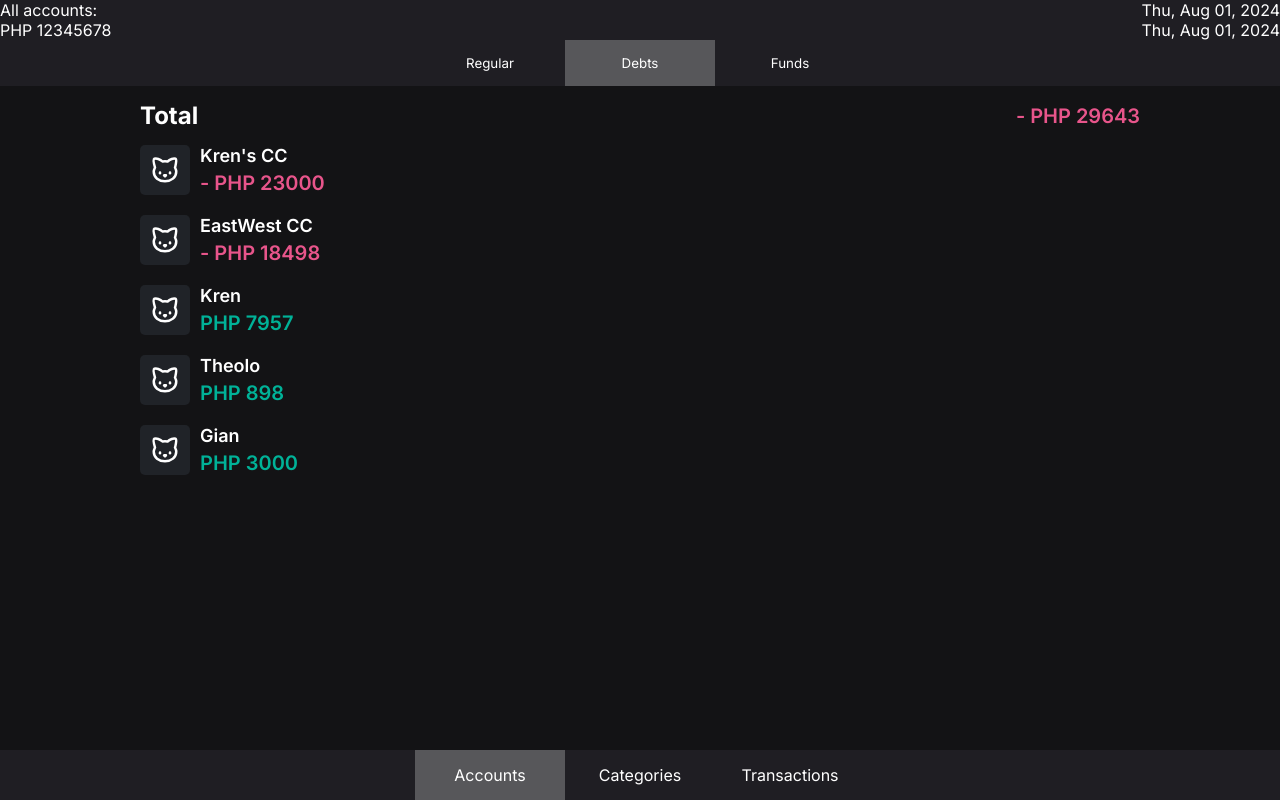
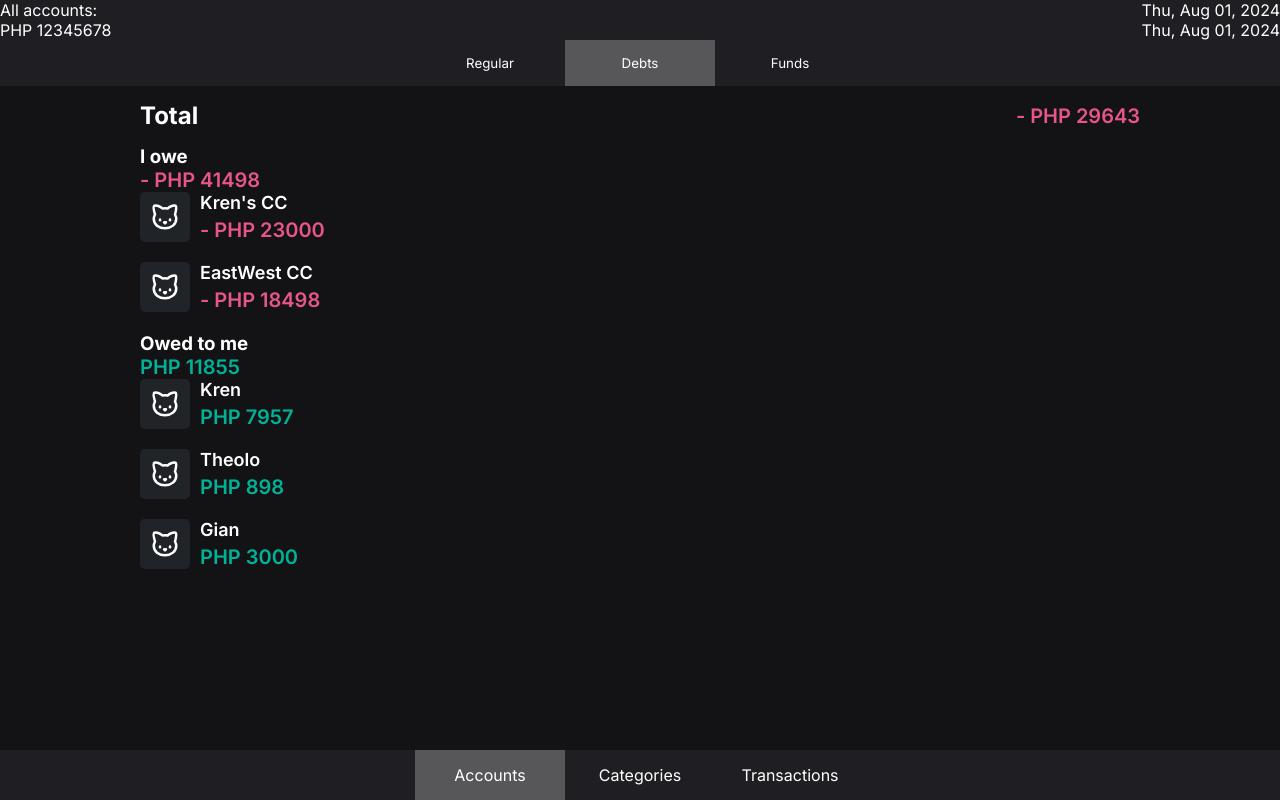
Before and after one commit to kolehiyolo/persn-adulting_101_v2, a React (Create React App) app in the folder client/: page /accounts in a window 1280 px wide. Both pictures are taken after a click on the button "Debts". Built offline with nearby package versions, Linux system fonts and the light colour scheme.

Commit message:
Split debts into own lists, but sloppy
1. Yey so that's working now, but I've committed the gravest of sins of repeating myself a lil too much
2. So many code that clearly is redundant, and I'm itching to get it all refactored
3. I'm just committing now so if all goes south, I can revert at least

```diff
--- a/client/src/pages/PageAccounts.component.tsx
+++ b/client/src/pages/PageAccounts.component.tsx
@@ -43,15 +43,100 @@ function DivAccountsListRegular({ filteredAccounts, findIconName }: DivAccountsL
 }
 
 function DivAccountsListDebts({ filteredAccounts, findIconName }: DivAccountsListProps) {
+  const [debtsIOwe, setDebtsIOwe] = useState<Account[]>([]);
+  const [debtsOwedToMe, setDebtsOwedToMe] = useState<Account[]>([]);
+  const [debtsSettled, setDebtsSettled] = useState<Account[]>([]);
+
+  const findDebts = useCallback(() => {
+    let debtsIOwe: Account[] = [];
+    let debtsOwedToMe: Account[] = [];
+    let debtsSettled: Account[] = [];
+
+    filteredAccounts.map(account => {
+      if (account.balance < 0) {
+        debtsIOwe.push(account);
+      } else if (account.balance > 0) {
+        debtsOwedToMe.push(account);
+      } else {
+        debtsSettled.push(account);
+      }
+    });
+
+    setDebtsIOwe(debtsIOwe);
+    setDebtsOwedToMe(debtsOwedToMe);
+    setDebtsSettled(debtsSettled);
+  }, [filteredAccounts]);
+
+  useEffect(() => {
+    findDebts();
+  }, [findDebts]);
+
   return (
     <ul className="accounts-list-debts">
-      {filteredAccounts.map(account => (
+      {
+        debtsIOwe.length !== 0 &&
+        <li>
+          <div>
+            <h3>I owe</h3>
+            <DivAmount
+              amount={debtsIOwe.reduce((total, account) => total + account.balance, 0)}
+              currency={debtsIOwe[0].currency}
+            />
+          </div>
+          <ul>
+            {debtsIOwe.map(account => (
               <BoxAccountsItem
                 key={account.id}
                 account={account}
                 icon_name={findIconName(account.icon_id)}
               />
             ))}
+          </ul>
+        </li>
+      }
+      {
+        debtsOwedToMe.length !== 0 &&
+        <li>
+          <div>
+            <h3>Owed to me</h3>
+            <DivAmount
+              amount={debtsOwedToMe.reduce((total, account) => total + account.balance, 0)}
+              currency={debtsOwedToMe[0].currency}
+            />
+          </div>
+          <ul>
+            {debtsOwedToMe.map(account => (
+              <BoxAccountsItem
+                key={account.id}
+                account={account}
+                icon_name={findIconName(account.icon_id)}
+              />
+            ))}
+          </ul>
+        </li>
+      }
+      {
+        debtsSettled.length !== 0 &&
+        <li>
+          <div>
+            <h3>Settled</h3>
+            <DivAmount
+              amount={debtsSettled.reduce((total, account) => total + account.balance, 0)}
+              currency={debtsSettled[0].currency}
+            />
+          </div>
+          <ul>
+            {debtsSettled.map(account => (
+              <BoxAccountsItem
+                key={account.id}
+                account={account}
+                icon_name={findIconName(account.icon_id)}
+              />
+            ))}
+          </ul>
+        </li>
+      }
+
     </ul>
   );
 }
```
Also changed, not shown: 2 other files (tests, documents, lock files or other folders). Lines whose indentation alone changed are shown as unchanged.
